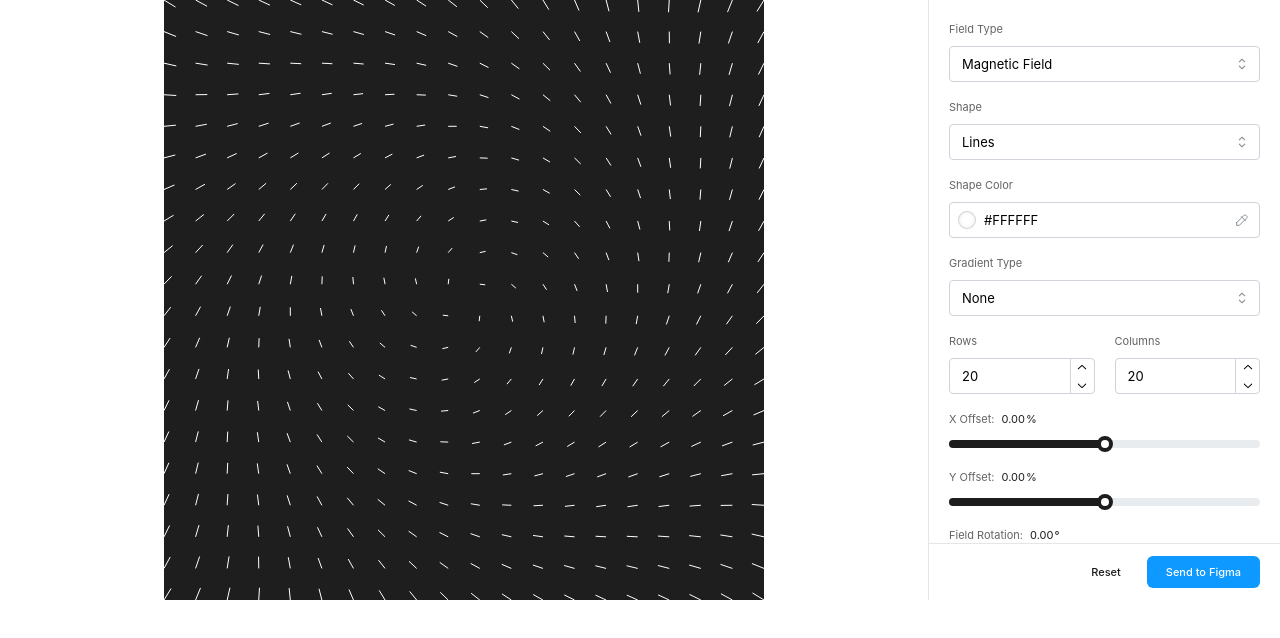
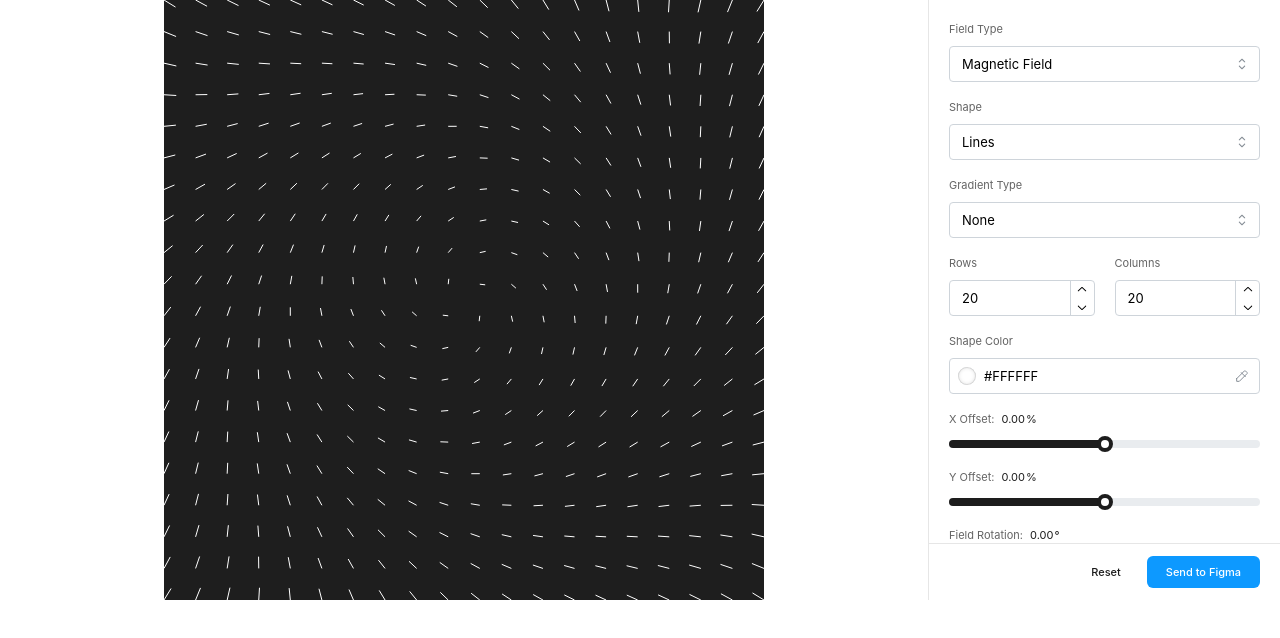
Before and after one commit to destefanis/vector-field-plugin, a React app: page / in a window 1280 px wide. Shown: the top 638 px of the page. Built offline with nearby package versions, Linux system fonts and the light colour scheme.

Commit message:
fixed a bug

```diff
--- a/src/app/components/App.tsx
+++ b/src/app/components/App.tsx
@@ -100,34 +100,7 @@ const App = () => {
     return newField;
   }, [frameWidth, frameHeight]);
 
-  useEffect(() => {
-    const newField = generateField(rows, columns, fieldType, direction, intensity, spiral, spiralIntensity, spacing, xOffset, yOffset);
-    setField(newField);
-  }, [rows, columns, fieldType, direction, intensity, spiral, spiralIntensity, spacing, xOffset, yOffset, generateField]);
-
-  useEffect(() => {
-    window.onmessage = (event) => {
-      const message = event.data.pluginMessage;
-      if (message.type === "frame-selected") {
-        const { width, height, backgroundColor } = message;
-        setActualFrameWidth(width);
-        setActualFrameHeight(height);
-        updateFrameDimensions(width, height);
-        if (backgroundColor) {
-          setBackgroundColor(backgroundColor);
-          setShapeColor(getComplementaryColor(backgroundColor));
-        }
-      } else if (message.type === "no-frame-selected") {
-        setActualFrameWidth(600);
-        setActualFrameHeight(600);
-        updateFrameDimensions(600, 600);
-        setBackgroundColor('#1e1e1e');
-        setShapeColor('#ffffff');
-      }
-    };
-  }, []);
-
-  const updateFrameDimensions = (width, height) => {
+  const updateFrameDimensions = useCallback((width, height) => {
     if (fillParent) {
       const aspectRatio = width / height;
       let scaledWidth, scaledHeight;
@@ -148,25 +121,19 @@ const App = () => {
       setFrameWidth(600);
       setFrameHeight(600);
     }
-  };
+  }, [fillParent]);
 
-  useEffect(() => {
-    updateFrameDimensions(actualFrameWidth, actualFrameHeight);
-  }, [fillParent, actualFrameWidth, actualFrameHeight]);
-
-  const getComplementaryColor = (hexColor) => {
-    // Convert hex to RGB
+  const getComplementaryColor = useCallback((hexColor) => {
     let r = parseInt(hexColor.slice(1, 3), 16);
     let g = parseInt(hexColor.slice(3, 5), 16);
     let b = parseInt(hexColor.slice(5, 7), 16);
 
-    // Convert RGB to HSL
     r /= 255; g /= 255; b /= 255;
     const max = Math.max(r, g, b), min = Math.min(r, g, b);
     let h, s, l = (max + min) / 2;
 
     if (max === min) {
-      h = s = 0; // achromatic
+      h = s = 0;
     } else {
       const d = max - min;
       s = l > 0.5 ? d / (2 - max - min) : d / (max + min);
@@ -178,22 +145,10 @@ const App = () => {
       h /= 6;
     }
 
-    // Adjust hue for complementary color
     h = (h + 0.5) % 1;
-
-    // Ensure sufficient contrast
-    if (l > 0.5) {
-      // For light backgrounds, darken the complementary color
-      l = Math.max(0, l - 0.5);
-    } else {
-      // For dark backgrounds, lighten the complementary color
-      l = Math.min(1, l + 0.5);
-    }
-
-    // Increase saturation
+    l = l > 0.5 ? Math.max(0, l - 0.5) : Math.min(1, l + 0.5);
     s = Math.min(1, s + 0.3);
 
-    // Convert back to RGB
     const hue2rgb = (p, q, t) => {
       if (t < 0) t += 1;
       if (t > 1) t -= 1;
@@ -209,9 +164,40 @@ const App = () => {
     g = hue2rgb(p, q, h);
     b = hue2rgb(p, q, h - 1/3);
 
-    // Convert RGB back to hex
     return `#${Math.round(r * 255).toString(16).padStart(2, '0')}${Math.round(g * 255).toString(16).padStart(2, '0')}${Math.round(b * 255).toString(16).padStart(2, '0')}`;
-  };
+  }, []);
+
+  useEffect(() => {
+    const newField = generateField(rows, columns, fieldType, direction, intensity, spiral, spiralIntensity, spacing, xOffset, yOffset);
+    setField(newField);
+  }, [rows, columns, fieldType, direction, intensity, spiral, spiralIntensity, spacing, xOffset, yOffset, generateField]);
+
+  useEffect(() => {
+    window.onmessage = (event) => {
+      const message = event.data.pluginMessage;
+      if (message.type === "frame-selected") {
+        const { width, height, backgroundColor } = message;
+        setActualFrameWidth(width);
+        setActualFrameHeight(height);
+        updateFrameDimensions(width, height);
+        if (backgroundColor) {
+          setBackgroundColor(backgroundColor);
+          const complementaryColor = getComplementaryColor(backgroundColor);
+          setShapeColor(complementaryColor);
+        }
+      } else if (message.type === "no-frame-selected") {
+        setActualFrameWidth(600);
+        setActualFrameHeight(600);
+        updateFrameDimensions(600, 600);
+        setBackgroundColor('#1e1e1e');
+        setShapeColor('#ffffff');
+      }
+    };
+  }, [updateFrameDimensions, getComplementaryColor]);
+
+  useEffect(() => {
+    updateFrameDimensions(actualFrameWidth, actualFrameHeight);
+  }, [fillParent, actualFrameWidth, actualFrameHeight, updateFrameDimensions]);
 
   const getGradientOpacity = useCallback((vector) => {
     const { x, y, r } = vector;
@@ -293,10 +279,6 @@ const App = () => {
         return null;
     }
   }, [shape, shapeSize, vectorScale, lineThickness, getGradientOpacity, shapeColor]);
-
-  const handleShapeColorChange = (color) => {
-    setShapeColor(color);
-  };
 
   const renderControl = (label, value, setValue, min, max, step, unit = '', disabled = false) => (
     <div>
@@ -384,7 +366,7 @@ const App = () => {
               transform: 'translate(-50%, -50%)',
             }}
           >
-            {field && field.length > 0 ? field.map(renderVector) : null}
+            {field && field.length > 0 ? field.map((vector, index) => renderVector(vector, index)) : null}
           </svg>
         </div>
         <div className="form">
@@ -419,14 +401,6 @@ const App = () => {
               ]}
             />
 
-            <ColorInput
-              label="Shape Color"
-              value={shapeColor}
-              onChange={handleShapeColorChange}
-              placeholder="Pick a color"
-              withEyeDropper={true}
-            />
-
             <Select
               label="Gradient Type"
               value={gradientType}
@@ -453,6 +427,13 @@ const App = () => {
               />
             </div>
 
+            <ColorInput
+              label="Shape Color"
+              value={shapeColor}
+              onChange={setShapeColor}
+              placeholder="Pick a color"
+            />
+
             {renderControl("X Offset", xOffset, setXOffset, -50, 50, 1, "%")}
             {renderControl("Y Offset", yOffset, setYOffset, -50, 50, 1, "%")}
             {renderControl("Field Rotation", direction, setDirection, 0, 360, 1, "°")}
@@ -467,6 +448,7 @@ const App = () => {
             {renderControl("Line Length", vectorScale, setVectorScale, 0.1, 12, 0.1, "x")}
             {renderControl("Line Thickness", lineThickness, setLineThickness, 0.1, 12, 0.1, "px", shape === 'dot' || shape === 'triangle')}
             {renderControl("Vector Spacing", spacing, setSpacing, 0.5, 2, 0.1, "x")}
+            {renderControl("Shape Size", shapeSize, setShapeSize, 0.1, 10, 0.1, "x", shape === 'line')}
             <Checkbox
               label="Fill parent frame"
               checked={fillParent}
```
